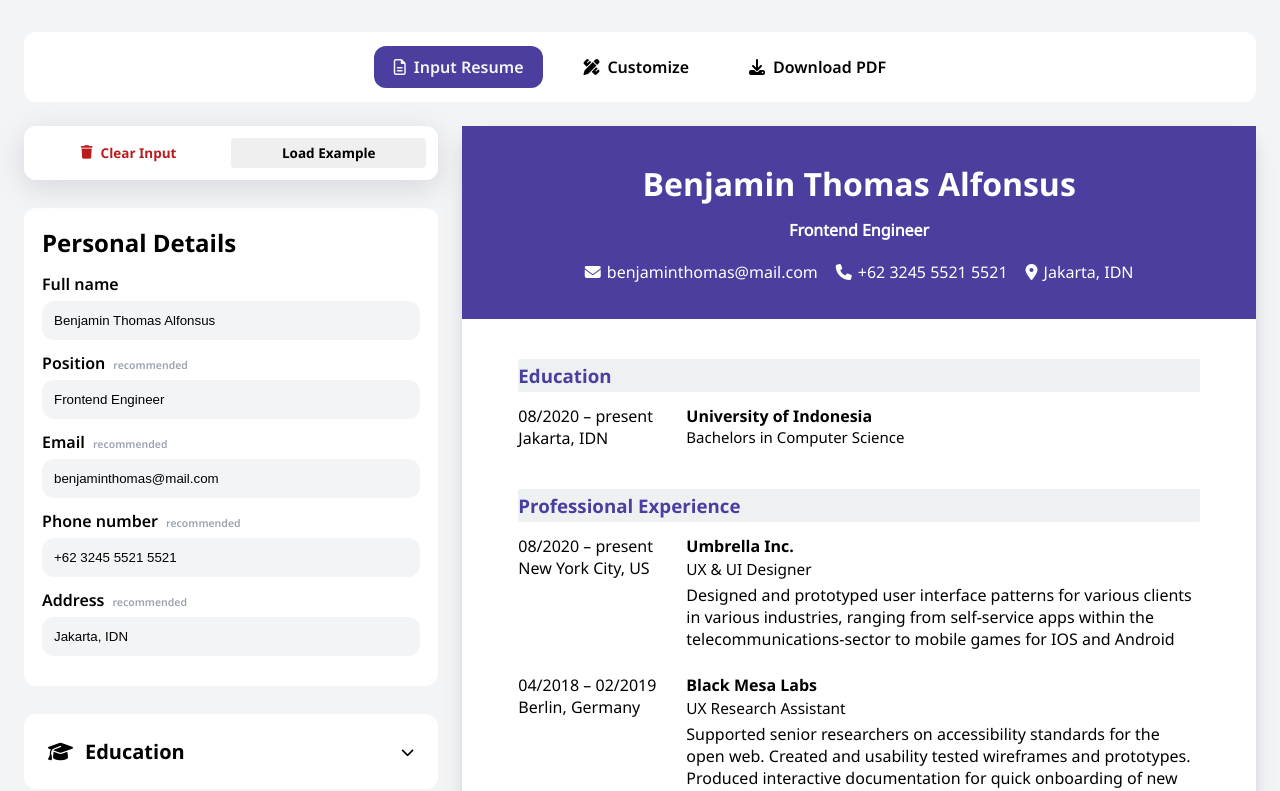
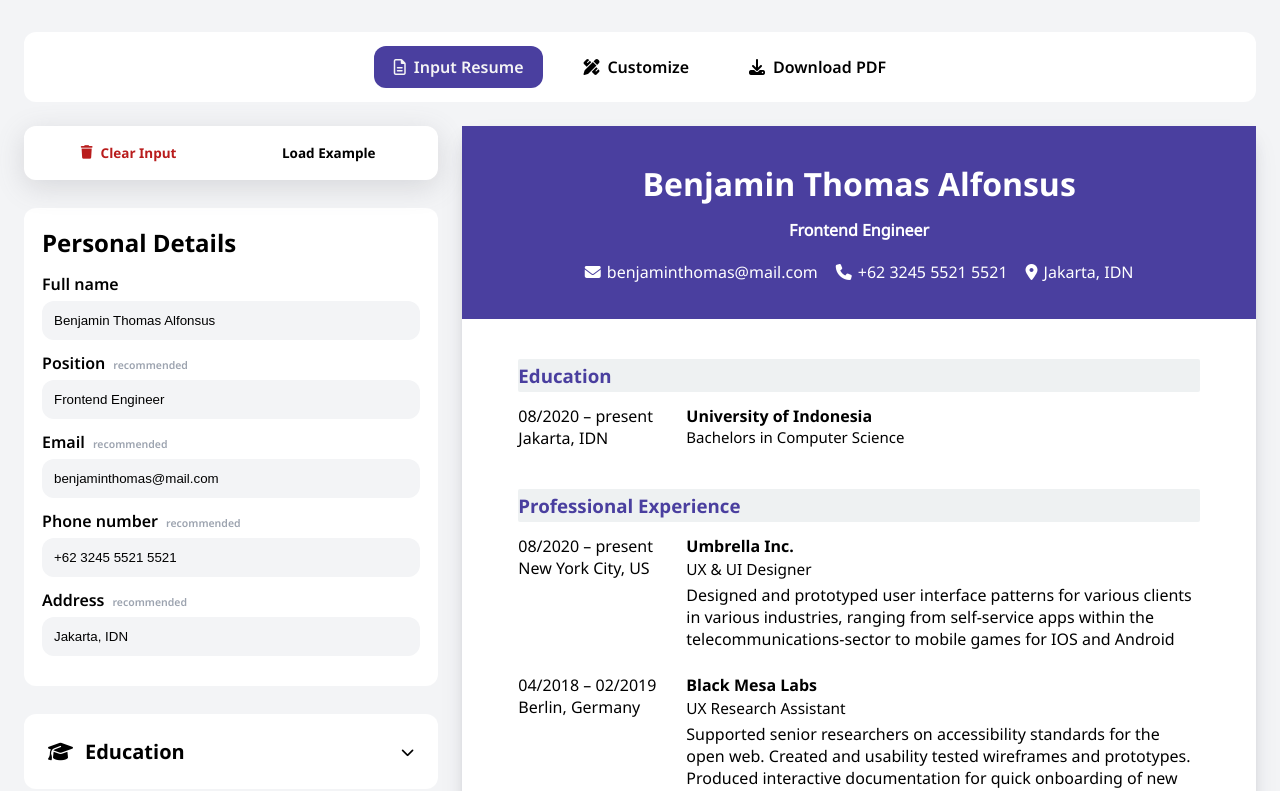
Before and after one commit to rubengitdev/4Resume, a React (Create React App) app: page / in a window 1280 px wide. Shown: the top 791 px of the page. Built offline with nearby package versions, Linux system fonts and the light colour scheme.

Commit message:
Refactor: Adjust styling

```diff
--- a/src/components/Resume/template-loader/TemplateLoader.css
+++ b/src/components/Resume/template-loader/TemplateLoader.css
@@ -16,7 +16,7 @@
     font-size: 13.5px;
     border-radius: 4px;
     border: none;
-  font-family: "NotoSans-bold";
+    font-family: 'NotoSans-bold';
     flex-grow: 1;
     transition: 0.1s;
 }
@@ -26,6 +26,7 @@
 }
 
 .template-loader .load-example {
+    background-color: transparent;
     padding: 6px;
 }
 
```
Lines whose indentation alone changed are shown as unchanged.
